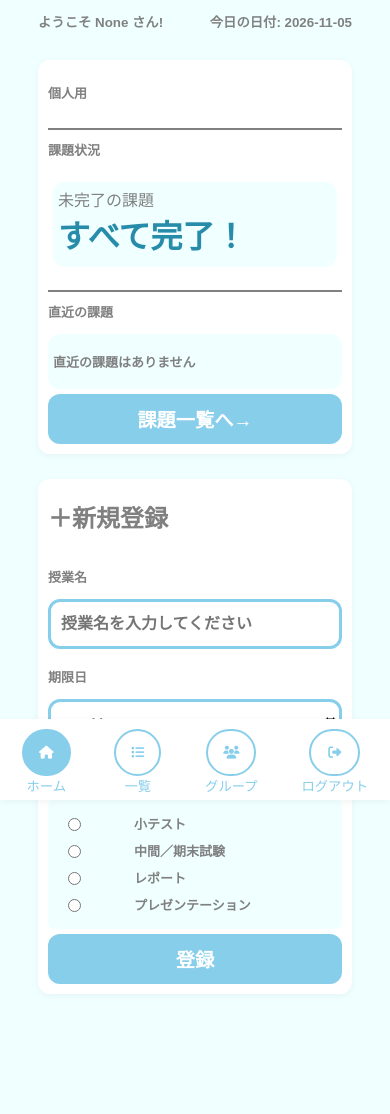
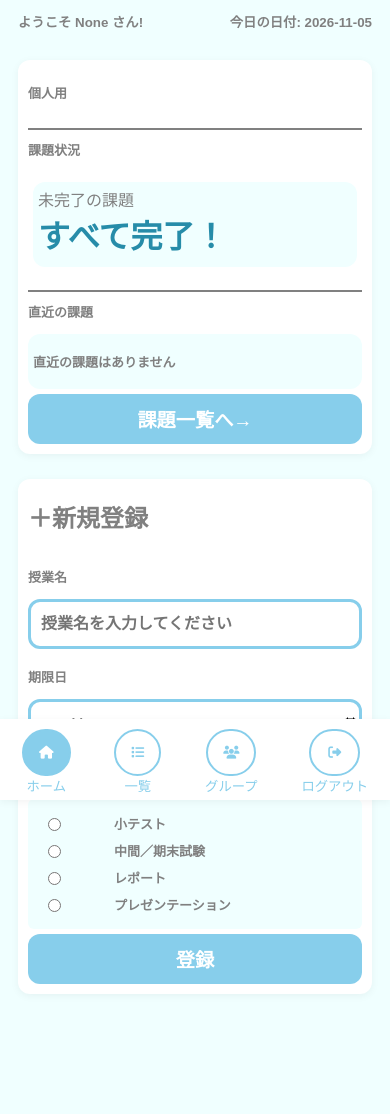
Before and after one commit to ktaiga0405-droid/-, a Flask app: page /home in a window 390 px wide. Shown: the part 44-1158 px from the top of the page. Run offline with Flask 3, Linux system fonts and the light colour scheme; the visitor is signed in with stand-in values (Sample User, id 1); data that the repository does not hold is empty.

Commit message:
カード幅の修正

```diff
--- a/static/edit.css
+++ b/static/edit.css
@@ -84,7 +84,12 @@
 }
 
 @media (max-width: 768px){
+
+    .edit-container{
+        padding: 25px 0px 0px;
+    }
     .edit-task-registration{
+        padding: 0 10px;
         width: 100%;
         max-width: 100%;
         min-width: 0%;
--- a/static/home.css
+++ b/static/home.css
@@ -241,6 +241,10 @@
 }
 
 @media (max-width:600px){
+    .home_container{
+        padding: 25px 0px 0px;
+    }
+
     .home-row{
         flex-direction: column;
     }
@@ -267,6 +271,8 @@
     }
 
     .select_radio{
+        flex-direction: column;
+        align-items: flex-start;
         font-size: small;
         gap:8px;
     }
```
